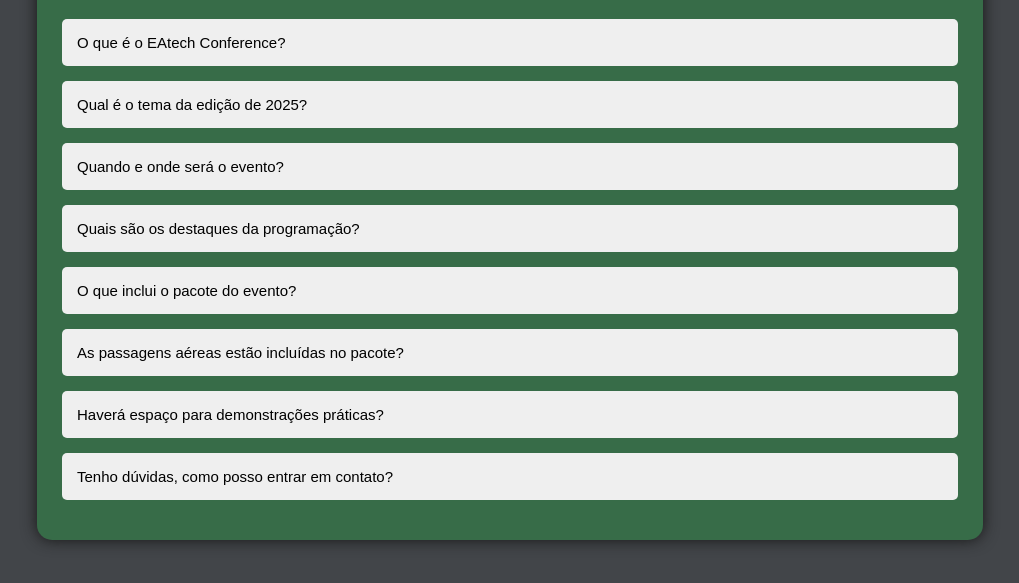
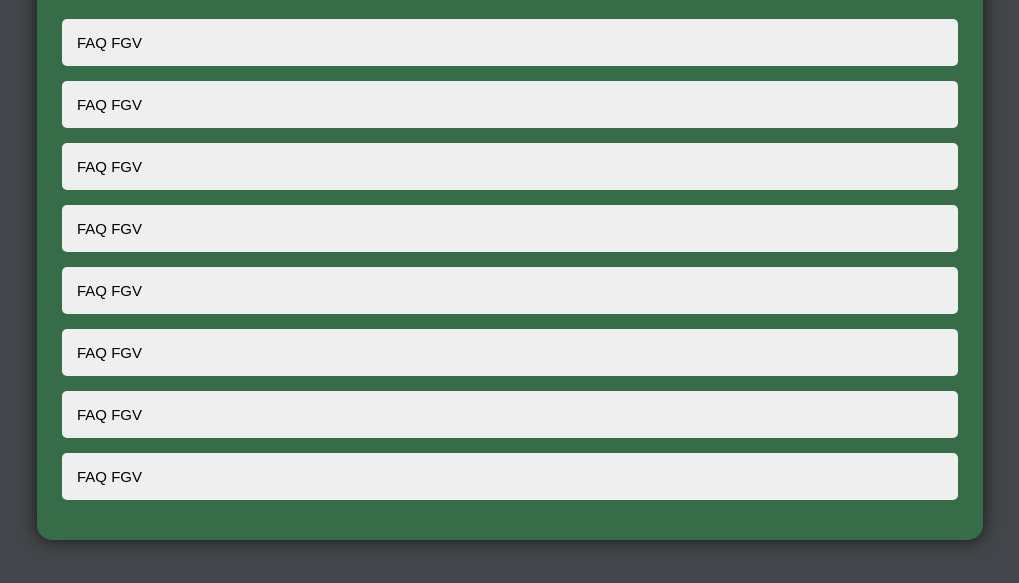
Before and after one commit to aresk2003/FGV-02, a plain HTML site: page index.html in a window 1280 px wide. Shown: the part 107-690 px from the top of the page, without its empty margins (130-1149 px from the left). Drawn offline with Linux system fonts and the light colour scheme.

Commit message:
Update index.html

```diff
--- a/index.html
+++ b/index.html
@@ -12,62 +12,59 @@
     <div class="faq-container">
         <h1>Perguntas Frequentes</h1>
         <div class="faq-item">
-            <button class="faq-question">O que é o EAtech Conference? </button>
+            <button class="faq-question">FAQ FGV</button>
             <div class="faq-answer">
-                <p>O EAtech Conference é o principal evento anual da rede, reunindo profissionais renomados do setor de TI para discutir inovações tecnológicas, networking e compartilhar cases de sucesso.</p>
+                <p>FAQ FGV</p>
             </div>
         </div>
 
         <div class="faq-item">
-            <button class="faq-question">Qual é o tema da edição de 2025?</button>
+            <button class="faq-question">FAQ FGV</button>
             <div class="faq-answer">
-                <p>O tema é "Cognitive Evolution", abordando o futuro da inteligência artificial (IA) e sua integração em soluções unificadas para otimizar o desempenho empresarial.</p>
+                <p>FAQ FGV</p>
             </div>
         </div>
 
         <div class="faq-item">
-            <button class="faq-question">Quando e onde será o evento?</button>
+            <button class="faq-question">FAQ FGV</button>
             <div class="faq-answer">
-                <p>- Data: 12 a 15 de março de 2025.<br>
-                    - Local: SERHS Natal Grand Hotel & Resort, Natal - RN.</p>
+                <p>FAQ FGV
             </div>
         </div>
         <div class="faq-item">
-            <button class="faq-question">Quais são os destaques da programação?</button>
+            <button class="faq-question">FAQ FGV</button>
             <div class="faq-answer">
                 <p>
-                    - Palestras com especialistas.<br>
+                  <!--- Palestras com especialistas.<br>
                     - Painéis de discussão.<br>
                     - Salas de laboratório para demonstrações práticas.<br>
                     - Reuniões one-to-one.<br>
-                    - Festa de encerramento.</p>
+                    - Festa de encerramento.</p>-->
             </div>
         </div>
             <div class="faq-item">
-                <button class="faq-question">O que inclui o pacote do evento?</button>
+                <button class="faq-question">FAQ FGV</button>
                 <div class="faq-answer">
-                    <p>- Translado entre o aeroporto e o hotel.<br>
-                        - Welcome kit personalizado.<br>
-                        - Acesso a todas as atividades do evento.</p>
+                    <p>FAQ FGV</p>
                 </div>
             </div>
 
                 <div class="faq-item">
-                    <button class="faq-question">As passagens aéreas estão incluídas no pacote?</button>
+                    <button class="faq-question">FAQ FGV</button>
                     <div class="faq-answer">
-                        <p>Não, as passagens aéreas devem ser providenciadas pelos participantes.</p>
+                        <p>FAQ FGV</p>
                     </div>
                 </div>
                     <div class="faq-item">
-                        <button class="faq-question">Haverá espaço para demonstrações práticas?</button>
+                        <button class="faq-question">FAQ FGV</button>
                         <div class="faq-answer">
-                            <p>Sim, teremos Salas de Laboratório dedicadas a experimentações tecnológicas.</p>
+                            <p>FAQ FGV</p>
                         </div>
                     </div>
                         <div class="faq-item">
-                            <button class="faq-question">Tenho dúvidas, como posso entrar em contato? </button>
+                            <button class="faq-question">FAQ FGV</button>
                             <div class="faq-answer">
-                                <p>Entre em contato pelo e-mail: marketing@eatech.net.br </p>
+                                <p>FAQ FGV </p>
                             </div>
     </div>
 
```
